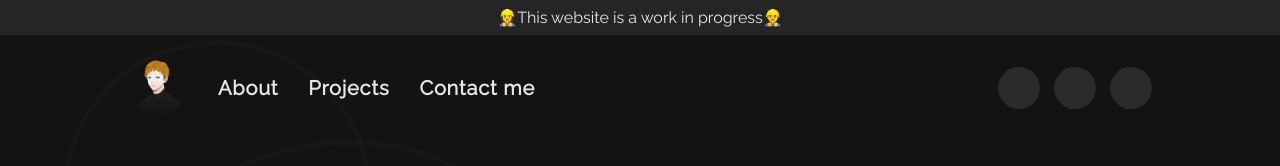
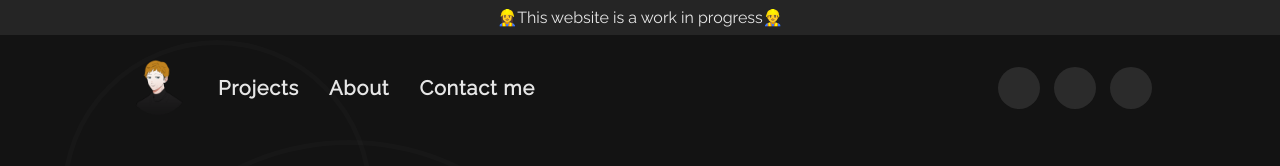
Before and after one commit to StrawHatHacker/personal-website, a SvelteKit app: page / in a window 1280 px wide. Shown: the top 166 px of the page. Built offline with nearby package versions, Linux system fonts and the light colour scheme; some icons are missing; a web font is replaced by a local one.

Commit message:
Reordered header anchors

```diff
--- a/src/components/HeaderLarge.svelte
+++ b/src/components/HeaderLarge.svelte
@@ -36,8 +36,8 @@
           </div>
         {/if}
       </li>
+      <li><MainLink href="/projects" text="Projects" /></li>
       <li><MainLink href="/about" text="About" /></li>
-      <li><MainLink href="/projects" text="Projects" /></li>
       <li><MainLink href="/" text="Contact me" /></li>
     </ul>
     <div class="social-nav">
@@ -50,6 +50,7 @@
   </nav>
 </header>
 
+<!-- Spacer -->
 <div
   class:hidden={!hidden}
   style="width:100%;height:80px;margin: 1rem auto 0 auto;"
--- a/src/components/HeaderSmall.svelte
+++ b/src/components/HeaderSmall.svelte
@@ -49,13 +49,13 @@
         <Close size={32} />
       </button>
       <div class="main-nav">
+        <a href="/projects" on:click={() => (menuOpen = false)}>
+          <Screen size={32} />
+          <div>Projects</div>
+        </a>
         <a href="/about" on:click={() => (menuOpen = false)}>
           <UserProfile size={32} />
           <div>About</div>
-        </a>
-        <a href="/projects" on:click={() => (menuOpen = false)}>
-          <Screen size={32} />
-          <div>Projects</div>
         </a>
         <a href="/" on:click={() => (menuOpen = false)}>
           <MobileAudio size={32} />
@@ -185,7 +185,7 @@
     display: flex;
     align-items: center;
     justify-content: center;
-    gap: 0.1rem 0.3rem;;
+    gap: 0.1rem 0.3rem;
     flex-wrap: wrap;
 
     & a {
```
